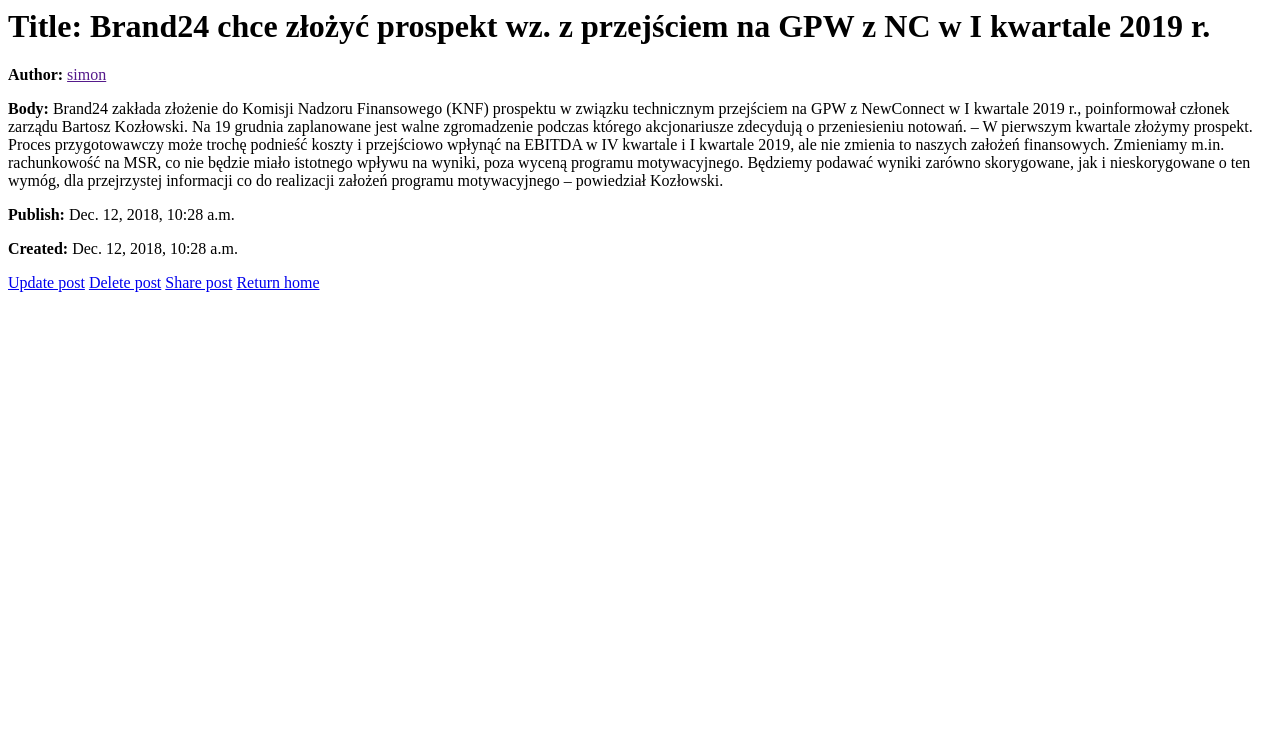
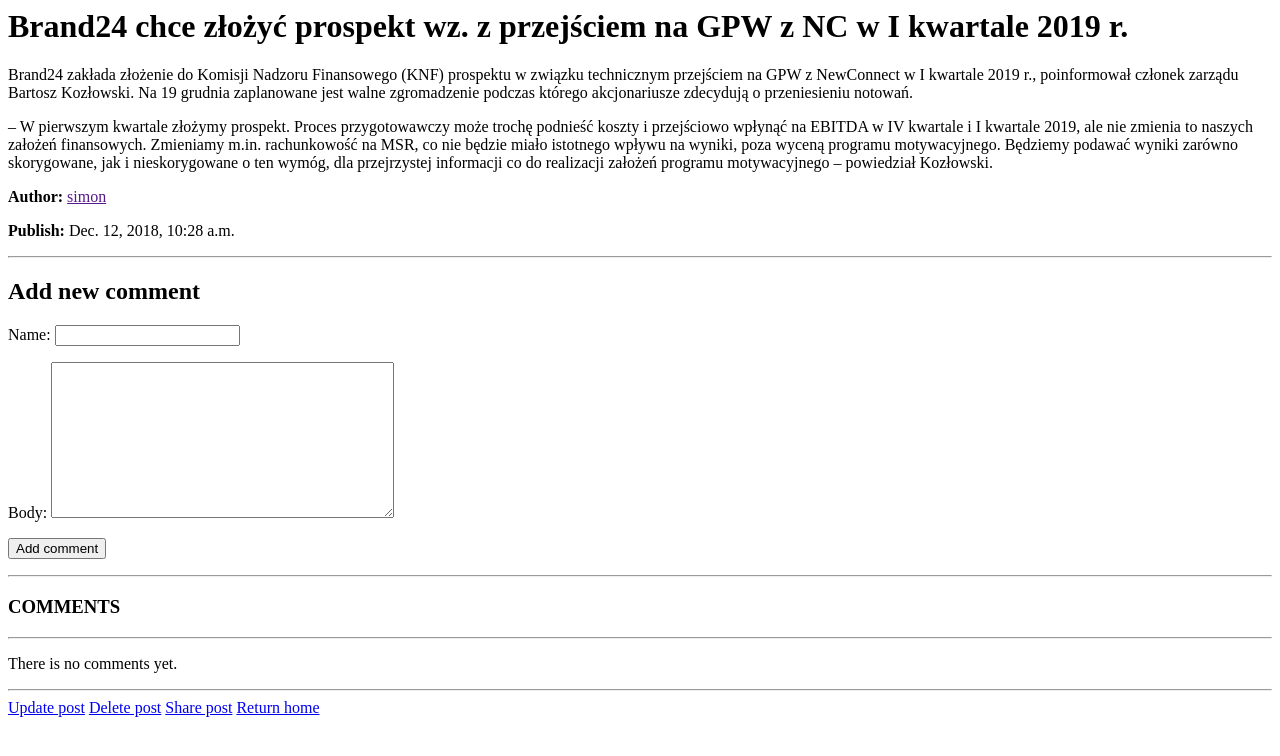
Before and after one commit to SimonSlominski/Blog, a Django app: a page that uses my_blog/blog/templates/blog/post_detail.html in a window 1280 px wide. Shown: the top 756 px of the page. Run offline with Django 3.2, Linux system fonts and the light colour scheme; data comes from the database, SQL or seed files in the repository; both versions use the stored data as it was after the commit; parts of the project's set-up code (start-up, migrations or seed data) failed here and were passed over.

Commit message:
Update Detail View templates

```diff
--- a/my_blog/blog/templates/blog/post_detail.html
+++ b/my_blog/blog/templates/blog/post_detail.html
@@ -2,12 +2,35 @@
 
 {% block content %}
 
-  <h1>Title: {{ post.title }}</h1>
+  <h1>{{ post.title }}</h1>
 
+  <p>{{ post.body|linebreaks }}</p>
   <p><strong>Author:</strong> <a href="">{{ post.author }}</a></p> <!-- author detail link not yet defined -->
-  <p><strong>Body:</strong> {{ post.body }}</p>
   <p><strong>Publish:</strong> {{ post.publish }}</p>
-  <p><strong>Created:</strong> {{ post.created }}</p>
+
+<hr>
+  <h2>Add new comment</h2>
+  <form action="." method="post">
+    {{ form.as_p }}
+    {% csrf_token %}
+    <p><input type="submit" value="Add comment"></p>
+  </form>
+
+<hr>
+    <h3><strong>COMMENTS</strong></h3>
+<hr>
+
+  {% for comment in post.comments.all %}
+    <div class="comment">
+      <p class="info">
+        Comment {{ forloop.counter }} added by <strong>{{ comment.name }}</strong> | {{ comment.created }}
+      </p>
+      {{ comment.body|linebreaks }}<br>
+    </div>
+  {% empty %}
+    <p>There is no comments yet.</p>
+  {% endfor %}
+<hr>
 
     <a href="{% url 'blog:post_update' slug=post.slug %}">Update post</a>
     <a href="{% url 'blog:post_delete' slug=post.slug %}">Delete post</a>
```
Also changed, not shown: my_blog/my_blog/db.sqlite3.
